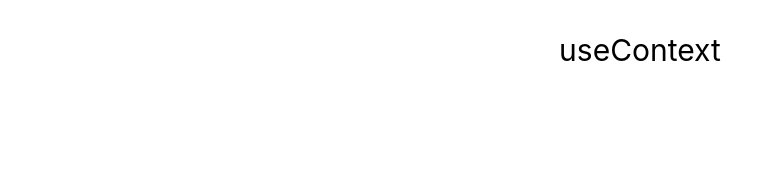
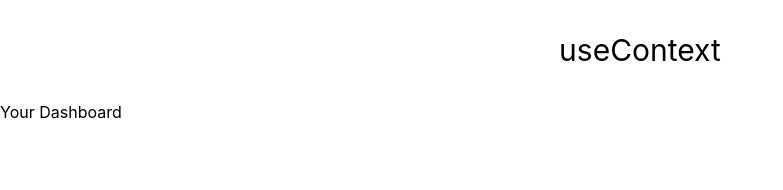
Before and after one commit to G3RGES/use-context, a React (Create React App) app: page /dashboard in a window 1280 px wide. Shown: the top 190 px of the page, without its empty margins (0-783 px from the left). Built offline with nearby package versions, Linux system fonts and the light colour scheme.

Commit message:
Update App.js

```diff
--- a/src/App.js
+++ b/src/App.js
@@ -1,7 +1,20 @@
+import { BrowserRouter as Router, Routes, Route } from "react-router-dom";
+import Podcasts from "./components/Podcasts";
+import Dashboard from "./components/Dashboard";
+import Recommendations from "./components/Recommendations";
+
 function App() {
   return (
     <>
       <h1 className="text-3xl text-center py-6 my-2">useContext</h1>
+
+      <Router>
+        <Routes>
+          <Route path="/dashboard" element={<Dashboard />} />
+          <Route path="/podcasts" element={<Podcasts />} />
+          <Route path="/recommendation" element={<Recommendations />} />
+        </Routes>
+      </Router>
     </>
   );
 }
```
